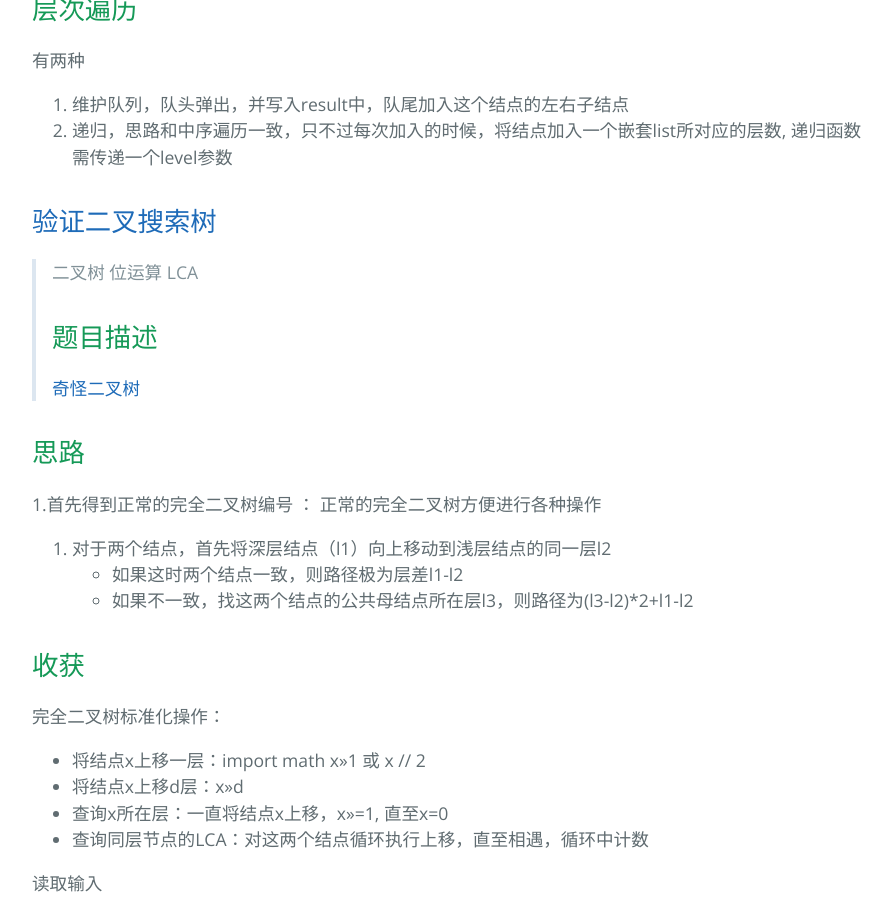
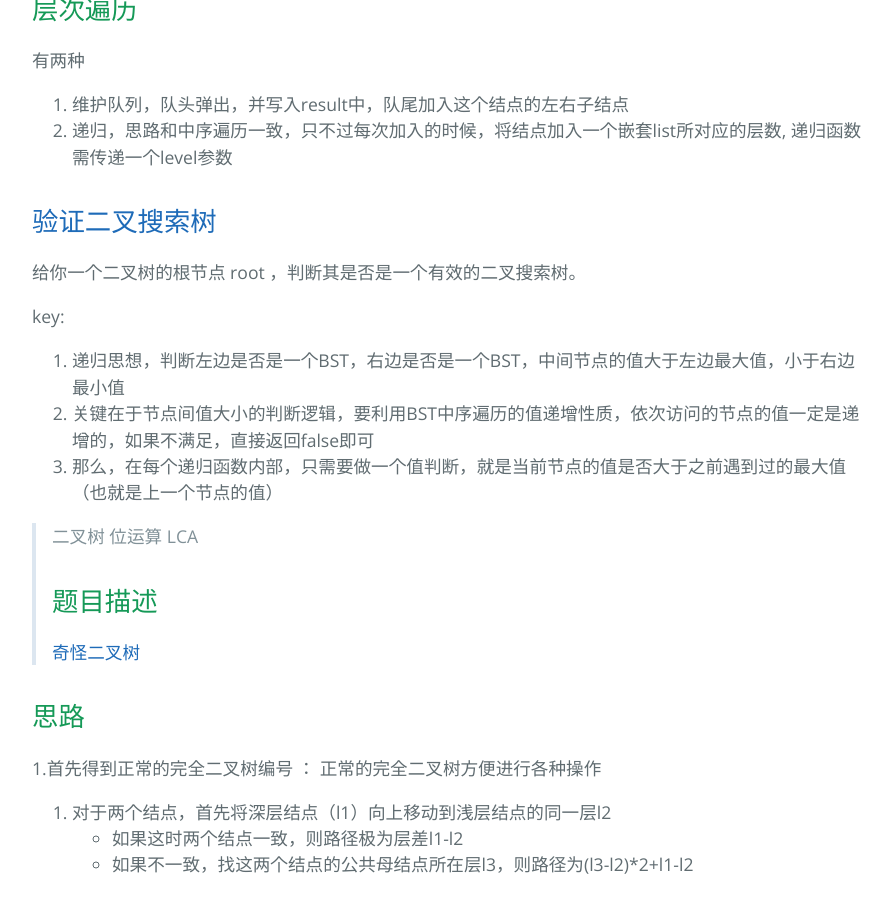
Before and after one commit to Ziyangpig/Note_LeetCode, a Jekyll site: the page built from Ali.md, in a window 1280 px wide and 900 px high, scrolled down 11298 px. Shown: the whole window, without its empty margins (192-1084 px from the left). Built offline with Jekyll 4.4.1, drawn with Linux system fonts in a browser that asks for light colours; our own code applies the rules of GitHub Pages for plain Markdown files; formulas are drawn with MathJax 3.

Commit message:
Update Ali.md

```diff
--- a/Ali.md
+++ b/Ali.md
@@ -393,6 +393,14 @@ d.pop()           # 右侧出队 → 2
 
 ## [验证二叉搜索树](https://leetcode.cn/problems/validate-binary-search-tree/description/)
 
+给你一个二叉树的根节点 root ，判断其是否是一个有效的二叉搜索树。
+
+key:
+1. 递归思想，判断左边是否是一个BST，右边是否是一个BST，中间节点的值大于左边最大值，小于右边最小值
+2. 关键在于节点间值大小的判断逻辑，要利用BST中序遍历的值递增性质，依次访问的节点的值一定是递增的，如果不满足，直接返回false即可
+3. 那么，在每个递归函数内部，只需要做一个值判断，就是当前节点的值是否大于之前遇到过的最大值（也就是上一个节点的值）
+
+
 
 > 二叉树 位运算 LCA
 ## 题目描述
```
